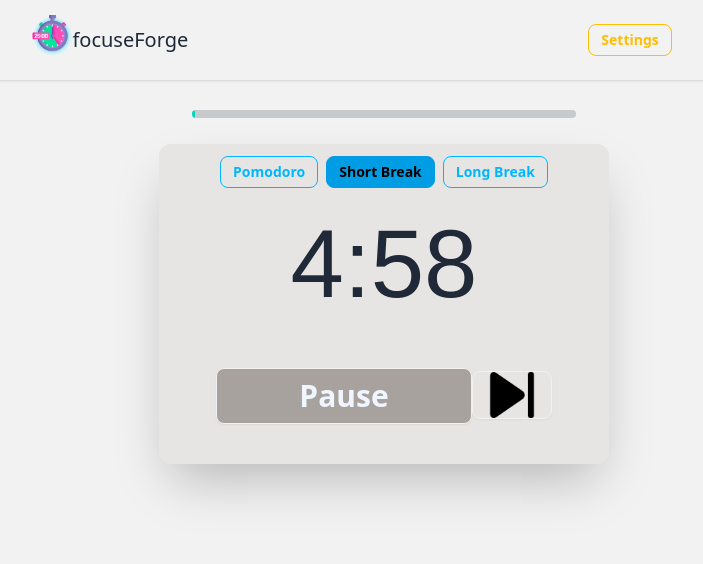
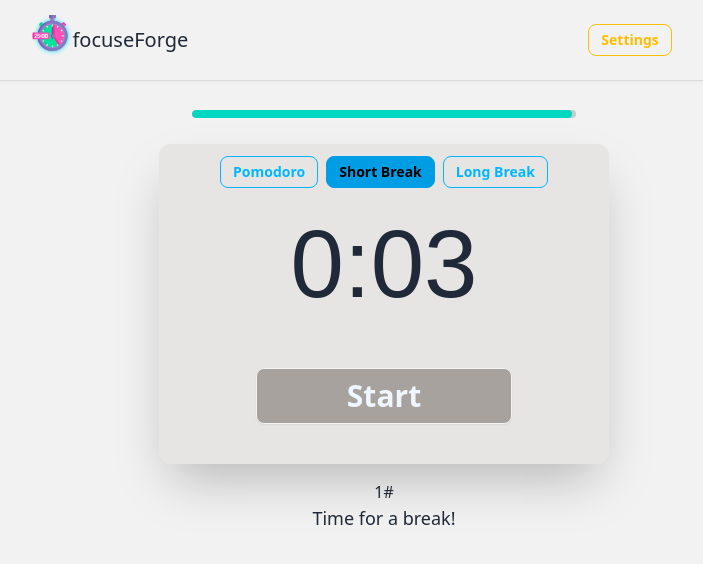
Before and after one commit to stefanpython/focuseForgePomodoro, a React (Vite) app: page / in a window 1280 px wide. Both pictures are taken after a click on the button "Short Break". Shown: the top 564 px of the page, without its empty margins (256-959 px from the left). Built offline with nearby package versions, Linux system fonts and the light colour scheme; a web font is replaced by a local one.

Commit message:
Fix pomodoro and start button bug

```diff
--- a/src/components/Clock.tsx
+++ b/src/components/Clock.tsx
@@ -4,6 +4,7 @@ function Clock() {
   const [activeButton, setActiveButton] = useState<string>("Pomodoro");
   const [startBtn, setStartBtn] = useState(false);
   const [timeLeft, setTimeLeft] = useState(25 * 60);
+  const [counter, setCounter] = useState(1);
 
   // Create an audio element with the sound file
   const startSound = new Audio("./click.mp3");
@@ -27,6 +28,9 @@ function Clock() {
       intervalId = setInterval(() => {
         setTimeLeft((prevTime) => prevTime - 1);
       }, 1000);
+    } else if (timeLeft === 0) {
+      handleButtonClick("Pomodoro");
+      setStartBtn(false);
     } else {
       clearInterval(intervalId);
     }
@@ -38,13 +42,13 @@ function Clock() {
     setActiveButton(buttonName);
     switch (buttonName) {
       case "Pomodoro":
-        setTimeLeft(25 * 60);
+        setTimeLeft(3);
         break;
       case "Short Break":
-        setTimeLeft(5 * 60);
+        setTimeLeft(3);
         break;
       case "Long Break":
-        setTimeLeft(15 * 60);
+        setTimeLeft(3);
         break;
     }
   };
@@ -63,7 +67,7 @@ function Clock() {
   return (
     <div className="clock-container pl-2 pr-2">
       <progress
-        className="progress progress-accent max-w-96 -mb-5"
+        className="progress progress-accent w-80 sm:w-96 -mb-5"
         value={progressValue}
         max="100"
       ></progress>
@@ -76,7 +80,7 @@ function Clock() {
                 activeButton === "Pomodoro" && "btn-active"
               }`}
               onClick={() => {
-                handleButtonClick("Pomodoro"), setStartBtn(!startBtn);
+                handleButtonClick("Pomodoro"), setStartBtn(false);
               }}
             >
               Pomodoro
@@ -89,7 +93,7 @@ function Clock() {
                 activeButton === "Short Break" && "btn-active"
               }`}
               onClick={() => {
-                handleButtonClick("Short Break"), setStartBtn(!startBtn);
+                handleButtonClick("Short Break"), setStartBtn(false);
               }}
             >
               Short Break
@@ -102,7 +106,7 @@ function Clock() {
                 activeButton === "Long Break" && "btn-active"
               }`}
               onClick={() => {
-                handleButtonClick("Long Break"), setStartBtn(!startBtn);
+                handleButtonClick("Long Break"), setStartBtn(false);
               }}
             >
               Long Break
@@ -139,6 +143,18 @@ function Clock() {
           )}
         </div>
       </div>
+
+      <div className="counter-container mt-4">
+        <button>
+          <p>{counter}#</p>
+        </button>
+
+        {activeButton === "Short Break" || activeButton === "Long Break" ? (
+          <p className="text-lg">Time for a break!</p>
+        ) : (
+          <p className="text-lg">Time to focus!</p>
+        )}
+      </div>
     </div>
   );
 }
```
